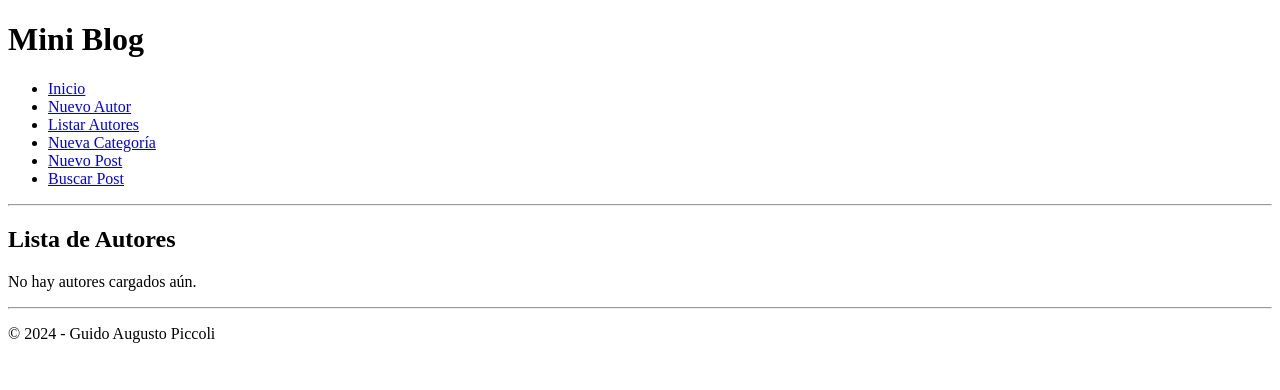
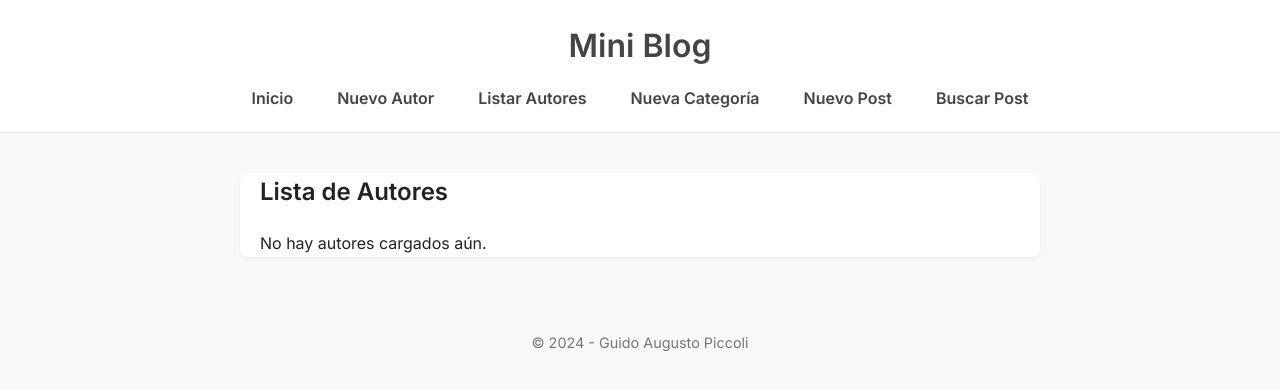
Before and after one commit to Piccoli4/TuPrimeraPagina_Piccoli, a Django app: page /listar-autores/ in a window 1280 px wide. Shown: the top 390 px of the page. Run offline with Django 5.2, Linux system fonts and the light colour scheme; data that the repository does not hold is empty.

Commit message:
Agregado de estilos

```diff
--- a/mini_blog/forms.py
+++ b/mini_blog/forms.py
@@ -5,7 +5,7 @@ from .models import Autor, Categoria, Post
 class AutorForm(forms.ModelForm):
     class Meta:
         model = Autor
-        fields = ['nombre', 'email', 'biografia']
+        fields = ['nombre', 'apellido', 'email', 'biografia']
 
 
 # Formulario para crear categorías
--- a/mini_blog/templates/base.html
+++ /dev/null
@@ -1,35 +0,0 @@
-{% load static %}
-
-<!DOCTYPE html>
-<html lang="es">
-<head>
-    <meta charset="UTF-8">
-    <title>Mini Blog</title>
-    <link rel="icon" href="{% static 'pga_tricolor.ico' %}" type="image/x-icon">
-</head>
-<body>
-    <header>
-        <h1>Mini Blog</h1>
-        <nav>
-            <ul>
-                <li><a href="{% url 'home' %}">Inicio</a></li>
-                <li><a href="{% url 'crear_autor' %}">Nuevo Autor</a></li>
-                <li><a href="{% url 'listar_autores' %}">Listar Autores</a></li>
-                <li><a href="{% url 'crear_categoria' %}">Nueva Categoría</a></li>
-                <li><a href="{% url 'crear_post' %}">Nuevo Post</a></li>
-                <li><a href="{% url 'buscar_post' %}">Buscar Post</a></li>
-            </ul>
-        </nav>
-        <hr>
-    </header>
-
-    <main>
-        {% block content %}{% endblock %}
-    </main>
-
-    <footer>
-        <hr>
-        <p>&copy; 2024 - Guido Augusto Piccoli</p>
-    </footer>
-</body>
-</html>
--- /dev/null
+++ b/mini_blog/templates/index.html
@@ -0,0 +1,135 @@
+{% load static %}
+
+<!DOCTYPE html>
+<html lang="es">
+<head>
+    <meta charset="UTF-8">
+    <title>Mini Blog</title>
+    <link rel="icon" href="{% static 'pga_tricolor.ico' %}" type="image/x-icon">
+    <link href="https://fonts.googleapis.com/css2?family=Inter:wght@400;600&display=swap" rel="stylesheet">
+    <style>
+        * {
+            box-sizing: border-box;
+        }
+
+        body {
+            margin: 0;
+            font-family: 'Inter', sans-serif;
+            background-color: #f9f9f9;
+            color: #222;
+            line-height: 1.6;
+        }
+
+        header {
+            background-color: #fff;
+            padding: 20px;
+            border-bottom: 1px solid #eee;
+            text-align: center;
+        }
+
+        h1 {
+            margin: 0;
+            font-size: 2rem;
+            color: #444;
+        }
+
+        nav ul {
+            list-style: none;
+            padding: 0;
+            margin: 15px 0 0;
+            display: flex;
+            justify-content: center;
+            gap: 20px;
+        }
+
+        nav ul li {
+            display: inline;
+        }
+
+        nav ul li a {
+            text-decoration: none;
+            color: #444;
+            font-weight: 600;
+            padding: 6px 12px;
+            border-radius: 4px;
+            transition: background-color 0.2s ease;
+        }
+
+        nav ul li a:hover {
+            background-color: #eee;
+        }
+
+        main {
+            max-width: 800px;
+            margin: 40px auto;
+            padding: 0 20px;
+            background-color: #fff;
+            border-radius: 8px;
+            box-shadow: 0 2px 4px rgba(0,0,0,0.05);
+        }
+
+        footer {
+            text-align: center;
+            padding: 20px;
+            font-size: 0.9rem;
+            color: #777;
+            margin-top: 40px;
+        }
+
+        button {
+            padding: 8px 16px;
+            background-color: #4a90e2;
+            border: none;
+            color: #fff;
+            border-radius: 4px;
+            font-weight: 600;
+            cursor: pointer;
+        }
+
+        button:hover {
+            background-color: #3a7bd5;
+        }
+
+        form p {
+            margin-bottom: 12px;
+        }
+
+        input, select, textarea {
+            width: 100%;
+            padding: 8px;
+            margin-top: 4px;
+            border: 1px solid #ccc;
+            border-radius: 4px;
+        }
+
+        hr {
+            border: none;
+            border-top: 1px solid #eee;
+            margin: 20px 0;
+        }
+    </style>
+</head>
+<body>
+    <header>
+        <h1>Mini Blog</h1>
+        <nav>
+            <ul>
+                <li><a href="{% url 'home' %}">Inicio</a></li>
+                <li><a href="{% url 'crear_autor' %}">Nuevo Autor</a></li>
+                <li><a href="{% url 'listar_autores' %}">Listar Autores</a></li>
+                <li><a href="{% url 'crear_categoria' %}">Nueva Categoría</a></li>
+                <li><a href="{% url 'crear_post' %}">Nuevo Post</a></li>
+                <li><a href="{% url 'buscar_post' %}">Buscar Post</a></li>
+            </ul>
+        </nav>
+    </header>
+
+    <main>
+        {% block content %}{% endblock %}
+    </main>
+
+    <footer>
+        <p>&copy; 2024 - Guido Augusto Piccoli</p>
+    </footer>
+</body>
+</html>
--- a/mini_blog/templates/mini_blog/buscar_post.html
+++ b/mini_blog/templates/mini_blog/buscar_post.html
@@ -1,4 +1,4 @@
-{% extends "base.html" %}
+{% extends "index.html" %}
 
 {% block content %}
     <h2>Buscar Post</h2>
--- a/mini_blog/templates/mini_blog/crear_autor.html
+++ b/mini_blog/templates/mini_blog/crear_autor.html
@@ -1,4 +1,4 @@
-{% extends "base.html" %}
+{% extends "index.html" %}
 
 {% block content %}
     <h2>Crear Autor</h2>
--- a/mini_blog/templates/mini_blog/crear_categoria.html
+++ b/mini_blog/templates/mini_blog/crear_categoria.html
@@ -1,4 +1,4 @@
-{% extends "base.html" %}
+{% extends "index.html" %}
 
 {% block content %}
     <h2>Crear Categoría</h2>
--- a/mini_blog/templates/mini_blog/crear_post.html
+++ b/mini_blog/templates/mini_blog/crear_post.html
@@ -1,4 +1,4 @@
-{% extends "base.html" %}
+{% extends "index.html" %}
 
 {% block content %}
     <h2>Crear Post</h2>
--- a/mini_blog/templates/mini_blog/home.html
+++ b/mini_blog/templates/mini_blog/home.html
@@ -1,4 +1,4 @@
-{% extends "base.html" %}
+{% extends "index.html" %}
 
 {% block content %}
     <h2>Bienvenido al Mini Blog</h2>
--- a/mini_blog/templates/mini_blog/listar_autores.html
+++ b/mini_blog/templates/mini_blog/listar_autores.html
@@ -1,4 +1,4 @@
-{% extends "base.html" %}
+{% extends "index.html" %}
 
 {% block content %}
     <h2>Lista de Autores</h2>
@@ -6,7 +6,7 @@
     {% if autores %}
         <ul>
             {% for autor in autores %}
-                <li><strong>{{ autor.nombre }}</strong> — {{ autor.email }}<br>
+                <li><strong>{{ autor.nombre }} {{autor.apellido}}</strong> — {{ autor.email }}<br>
                     {{ autor.biografia }}
                 </li>
             {% endfor %}
```
Also changed, not shown: mini_blog/templates/mini_blog/base.html (deleted, +0 -31 lines).
